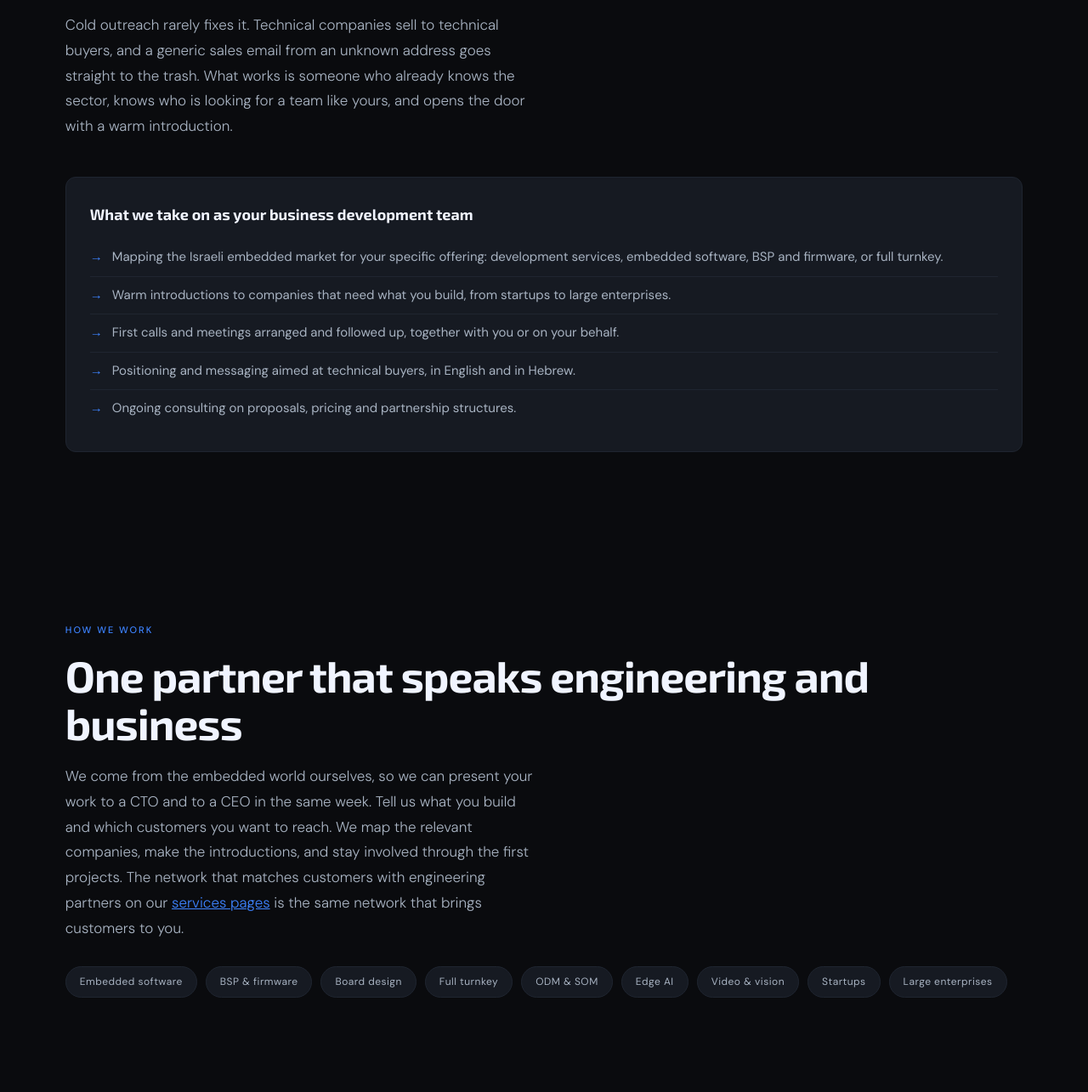
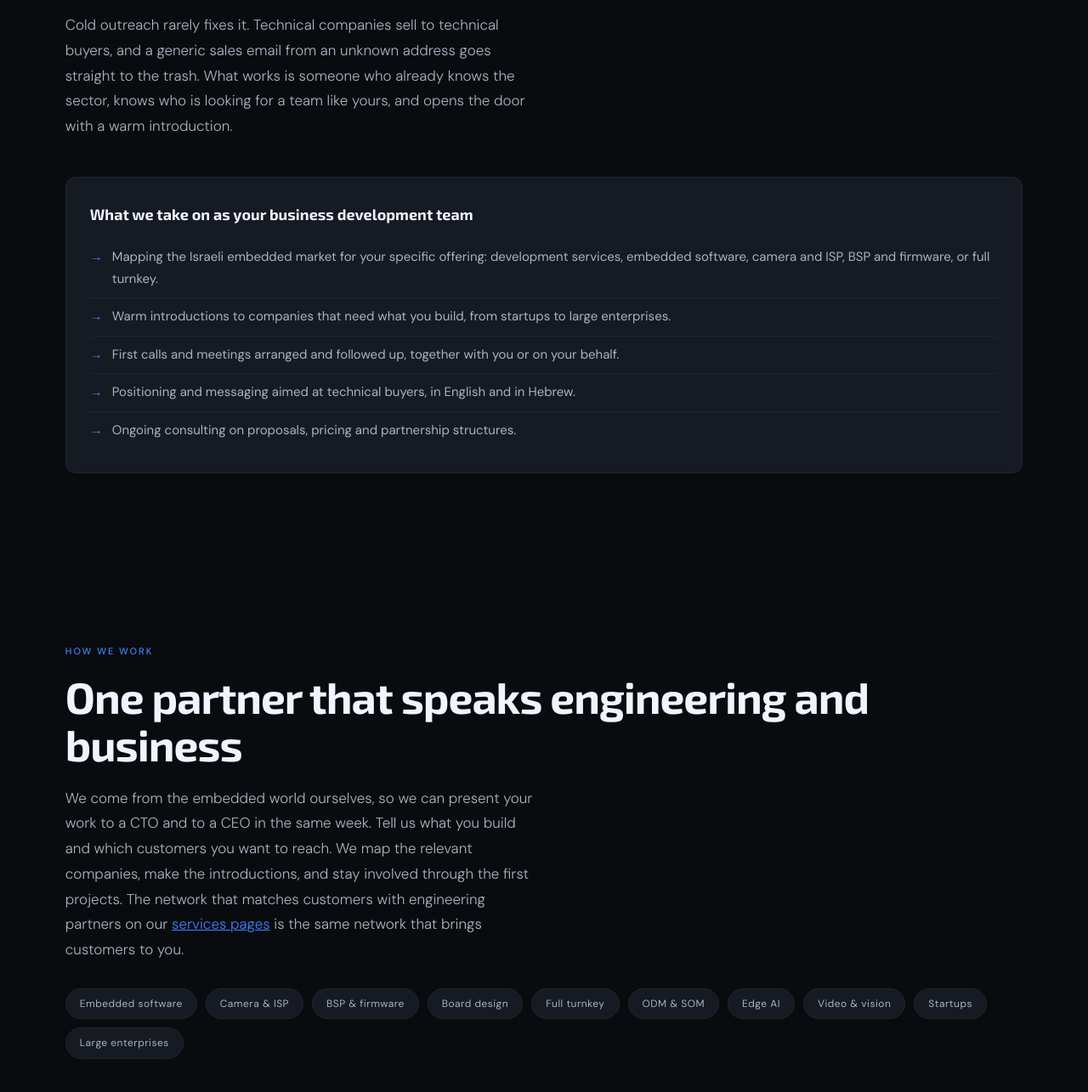
Before and after one commit to Efi-coder/synergy-ed.com, a plain HTML site: page business-development.html in a window 1280 px wide. Shown: the part 977-2262 px from the top of the page at 85% size. Drawn offline with Linux system fonts and the light colour scheme.

Commit message:
Add camera and ISP to the business development offering

```diff
--- a/business-development.html
+++ b/business-development.html
@@ -786,7 +786,7 @@
     <div class="info-card" style="grid-column: 1 / -1;">
       <h3>What we take on as your business development team</h3>
       <ul class="check-list">
-        <li>Mapping the Israeli embedded market for your specific offering: development services, embedded software, BSP and firmware, or full turnkey.</li>
+        <li>Mapping the Israeli embedded market for your specific offering: development services, embedded software, camera and ISP, BSP and firmware, or full turnkey.</li>
         <li>Warm introductions to companies that need what you build, from startups to large enterprises.</li>
         <li>First calls and meetings arranged and followed up, together with you or on your behalf.</li>
         <li>Positioning and messaging aimed at technical buyers, in English and in Hebrew.</li>
@@ -800,7 +800,7 @@
   <span class="section-label">How We Work</span>
   <h2>One partner that speaks engineering and business</h2>
   <p class="section-intro">We come from the embedded world ourselves, so we can present your work to a CTO and to a CEO in the same week. Tell us what you build and which customers you want to reach. We map the relevant companies, make the introductions, and stay involved through the first projects. The network that matches customers with engineering partners on our <a href="index.html#services" style="color: var(--cobalt-glow);">services pages</a> is the same network that brings customers to you.</p>
-  <div class="chips-row"><span class="chip">Embedded software</span><span class="chip">BSP &amp; firmware</span><span class="chip">Board design</span><span class="chip">Full turnkey</span><span class="chip">ODM &amp; SOM</span><span class="chip">Edge AI</span><span class="chip">Video &amp; vision</span><span class="chip">Startups</span><span class="chip">Large enterprises</span></div>
+  <div class="chips-row"><span class="chip">Embedded software</span><span class="chip">Camera &amp; ISP</span><span class="chip">BSP &amp; firmware</span><span class="chip">Board design</span><span class="chip">Full turnkey</span><span class="chip">ODM &amp; SOM</span><span class="chip">Edge AI</span><span class="chip">Video &amp; vision</span><span class="chip">Startups</span><span class="chip">Large enterprises</span></div>
 </section>
 
 <section id="cta">
```
Also changed, not shown: index.html (+1 -1 lines).
